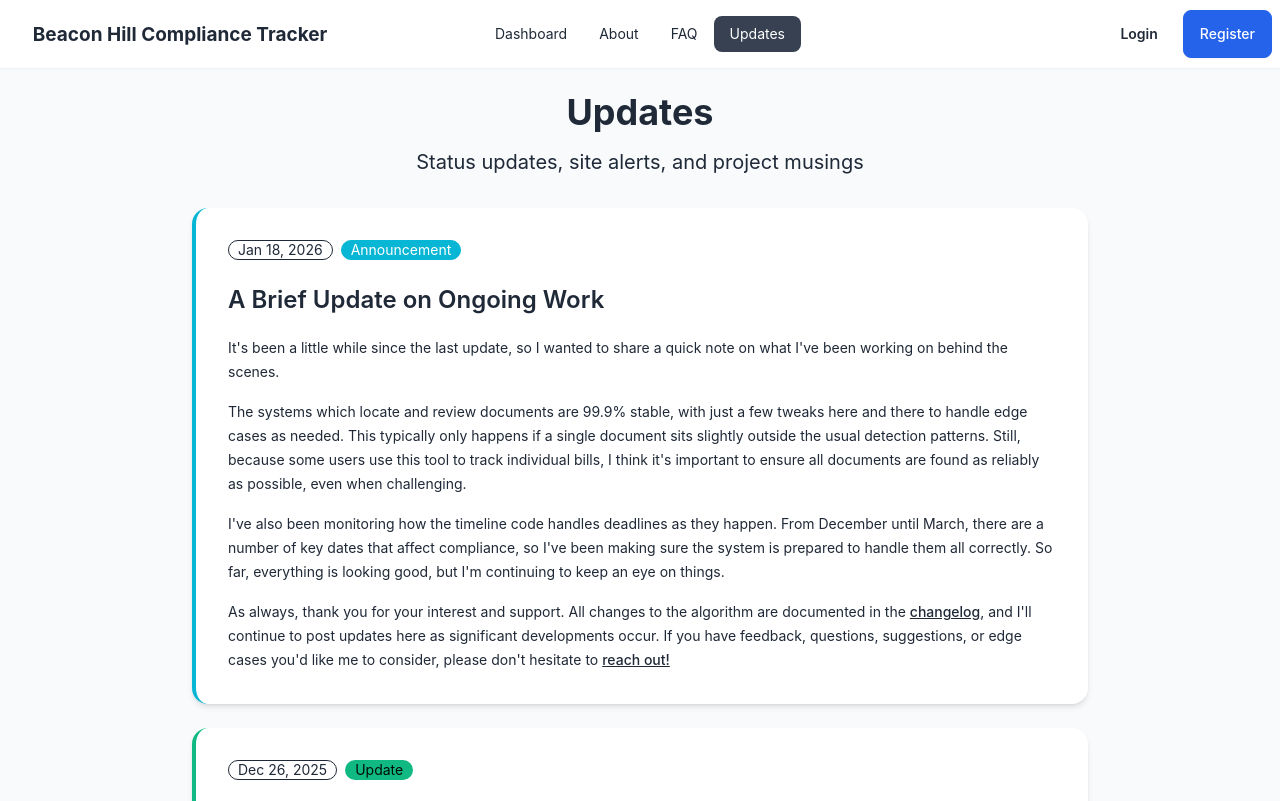
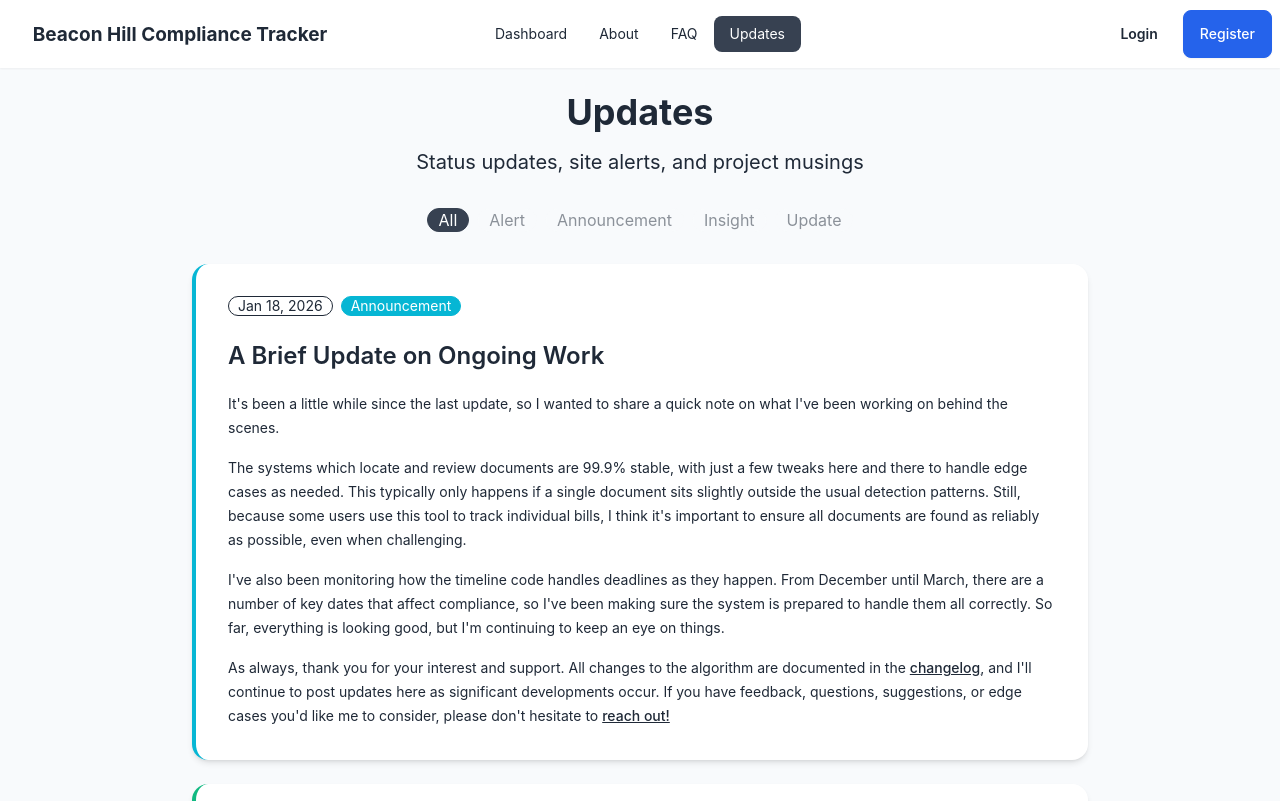
Before and after one commit to arbowl/beacon-hill-tracker, a React (Vite) app in the folder frontend/: page /updates in a window 1280 px wide. Shown: the top 801 px of the page. Built offline with nearby package versions, Linux system fonts and the light colour scheme.

Commit message:
Add badge filtering to updates page

```diff
--- a/frontend/src/pages/HomePage.tsx
+++ b/frontend/src/pages/HomePage.tsx
@@ -14,12 +14,12 @@ const HomePage: React.FC = () => {
 
   const typeBadgeClass = (() => {
     switch (latestUpdate?.type?.toLowerCase()) {
-      case 'alert': return 'badge-error'
-      case 'status': return 'badge-info'
-      case 'update': return 'badge-success'
+      case 'alert': return 'badge-error text-white'
+      case 'status': return 'badge-info text-white'
+      case 'update': return 'badge-success text-white'
       case 'announcement': return 'bg-cyan-500 text-white border-cyan-500'
-      case 'insight': return 'badge-warning'
-      default: return 'badge-primary'
+      case 'insight': return 'badge-warning text-white'
+      default: return 'badge-primary text-white'
     }
   })()
 
--- a/frontend/src/pages/UpdatesPage.tsx
+++ b/frontend/src/pages/UpdatesPage.tsx
@@ -8,36 +8,55 @@ const UPDATES_PER_PAGE = 10
 
 const UpdatesPage: React.FC = () => {
   const [currentPage, setCurrentPage] = useState(1)
+  const [selectedType, setSelectedType] = useState<string | null>(null)
 
   // Sort updates by ID (higher ID = newer = top)
   const sortedUpdates = useMemo(() => {
-    return [...updates].sort((a, b) => {
-      return b.id - a.id
-    })
+    return [...updates].sort((a, b) => b.id - a.id)
   }, [])
 
+  // Collect unique types for filter pills
+  const availableTypes = useMemo(() => {
+    const types = new Set<string>()
+    for (const u of updates) {
+      if (u.type) types.add(u.type.toLowerCase())
+    }
+    return Array.from(types).sort()
+  }, [])
+
+  // Filter by selected type
+  const filteredUpdates = useMemo(() => {
+    if (!selectedType) return sortedUpdates
+    return sortedUpdates.filter(u => u.type?.toLowerCase() === selectedType)
+  }, [sortedUpdates, selectedType])
+
   // Calculate pagination
-  const totalPages = Math.ceil(sortedUpdates.length / UPDATES_PER_PAGE)
+  const totalPages = Math.ceil(filteredUpdates.length / UPDATES_PER_PAGE)
   const startIndex = (currentPage - 1) * UPDATES_PER_PAGE
   const endIndex = startIndex + UPDATES_PER_PAGE
-  const currentUpdates = sortedUpdates.slice(startIndex, endIndex)
+  const currentUpdates = filteredUpdates.slice(startIndex, endIndex)
+
+  const handleTypeFilter = (type: string | null) => {
+    setSelectedType(type)
+    setCurrentPage(1)
+  }
 
   const getTypeBadgeClass = (type?: string) => {
-    if (!type) return 'badge-primary'
+    if (!type) return 'badge-primary text-white'
 
     switch (type.toLowerCase()) {
       case 'alert':
-        return 'badge-error'
+        return 'badge-error text-white'
       case 'status':
-        return 'badge-info'
+        return 'badge-info text-white'
       case 'update':
-        return 'badge-success'
+        return 'badge-success text-white'
       case 'announcement':
         return 'bg-cyan-500 text-white border-cyan-500'
       case 'insight':
-        return 'badge-warning'
+        return 'badge-warning text-white'
       default:
-        return 'badge-primary'
+        return 'badge-primary text-white'
     }
   }
 
@@ -76,7 +95,34 @@ const UpdatesPage: React.FC = () => {
         </p>
       </div>
 
-      {sortedUpdates.length === 0 ? (
+      {/* Type Filter */}
+      {availableTypes.length > 1 && (
+        <div className="flex flex-wrap justify-center gap-2">
+          <button
+            className={`badge badge-lg cursor-pointer transition-opacity ${
+              selectedType === null ? 'badge-neutral' : 'badge-ghost opacity-50 hover:opacity-80'
+            }`}
+            onClick={() => handleTypeFilter(null)}
+          >
+            All
+          </button>
+          {availableTypes.map(type => (
+            <button
+              key={type}
+              className={`badge badge-lg cursor-pointer transition-opacity ${
+                selectedType === type
+                  ? getTypeBadgeClass(type)
+                  : 'badge-ghost opacity-50 hover:opacity-80'
+              }`}
+              onClick={() => handleTypeFilter(selectedType === type ? null : type)}
+            >
+              {getTypeLabel(type)}
+            </button>
+          ))}
+        </div>
+      )}
+
+      {filteredUpdates.length === 0 ? (
         <div className="card bg-base-100 shadow-md">
           <div className="card-body text-center">
             <p className="text-base-content/70">No updates yet. Check back soon!</p>
```
